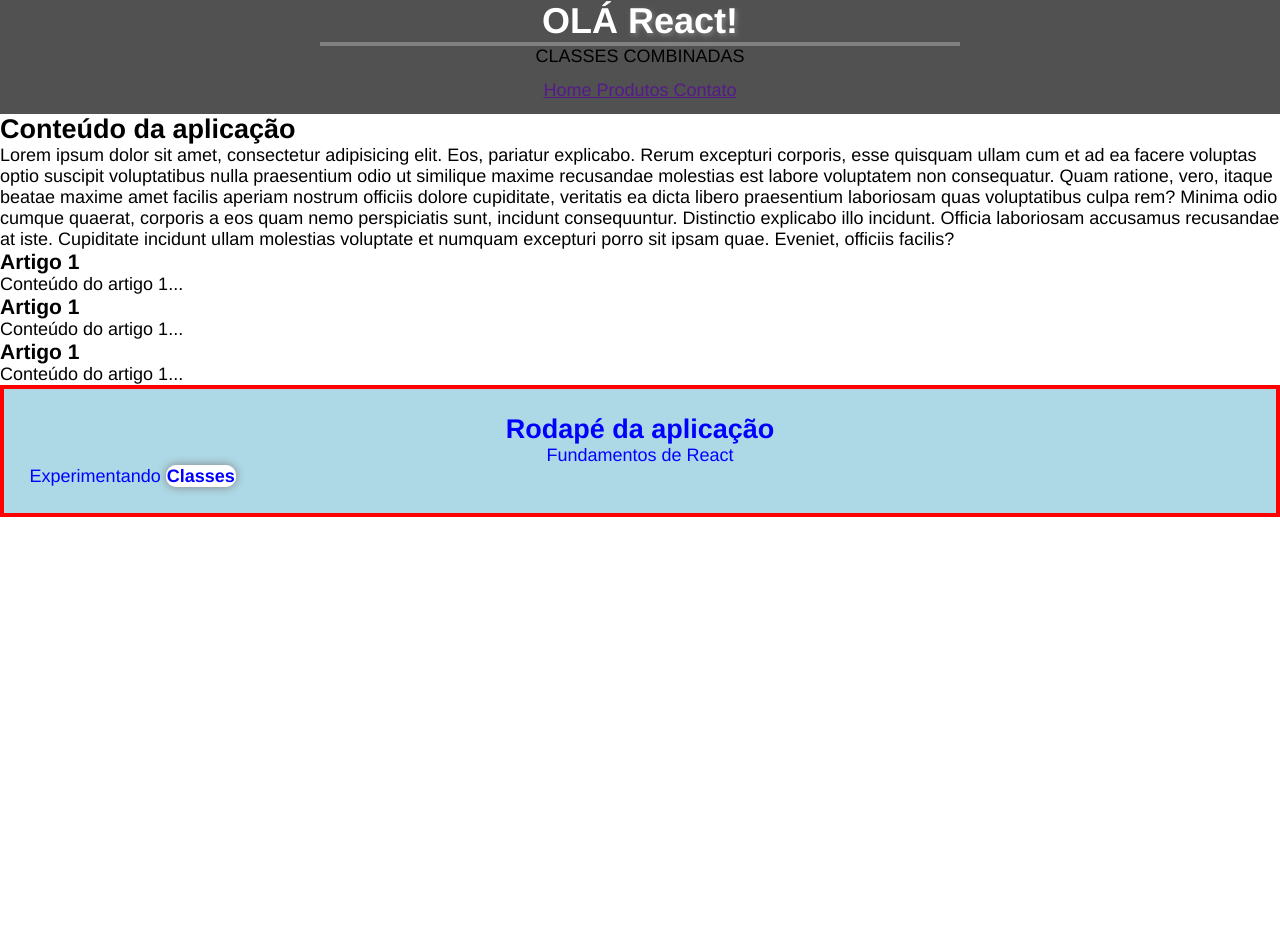
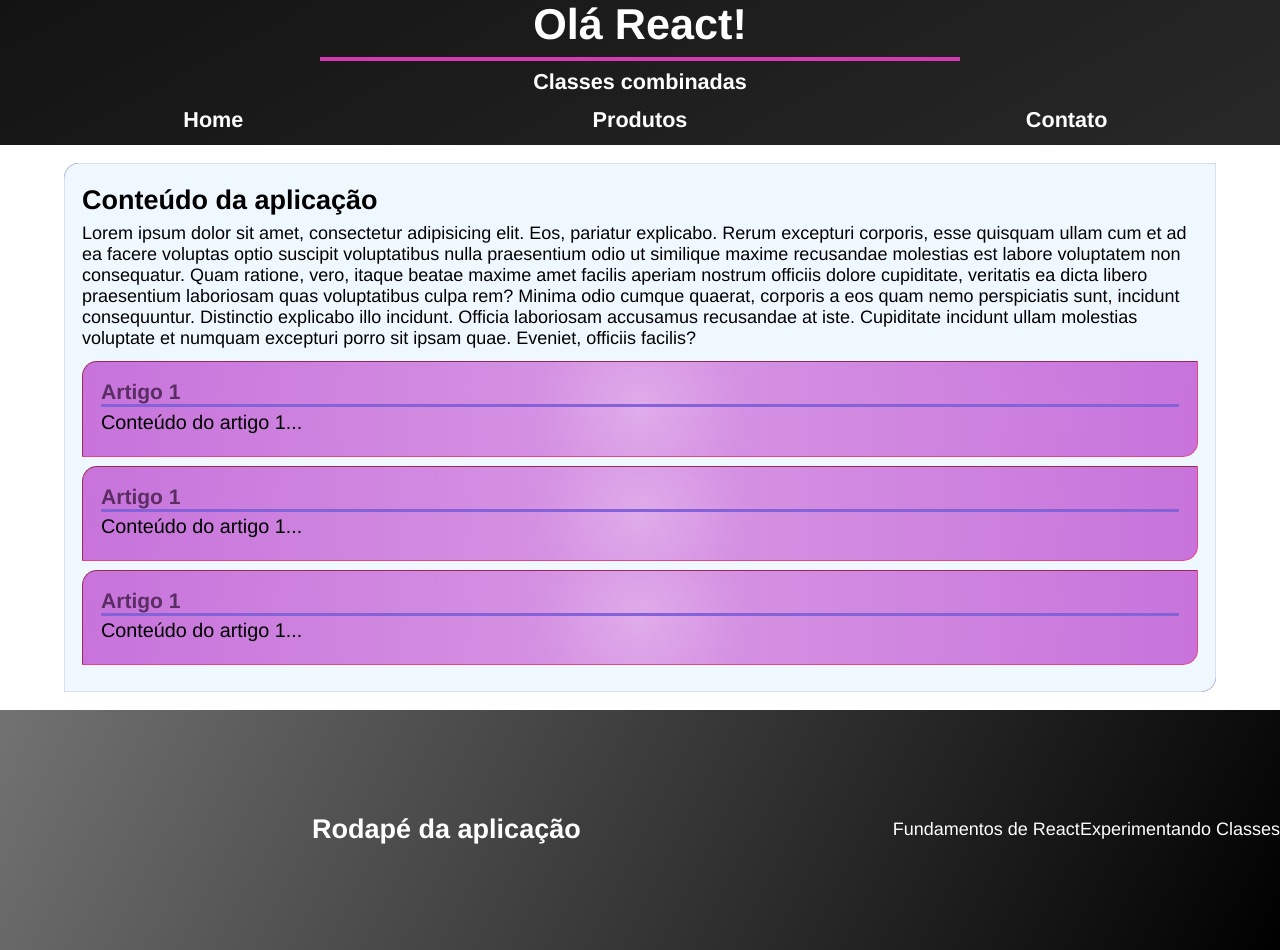
Before and after one commit to PhoenixFoxz/react-fundamentos, a React (Vite) app: page / in a window 1280 px wide. Before the commit the page ends 800 px from the top, so only its background shows below. Built offline with nearby package versions, Linux system fonts and the light colour scheme.

Commit message:
Conteúdo Sexta

```diff
--- a/package.json
+++ b/package.json
@@ -11,7 +11,8 @@
   },
   "dependencies": {
     "react": "^18.2.0",
-    "react-dom": "^18.2.0"
+    "react-dom": "^18.2.0",
+    "styled-components": "^6.1.1"
   },
   "devDependencies": {
     "@types/react": "^18.2.37",
--- a/src/components/Artigo.jsx
+++ b/src/components/Artigo.jsx
@@ -1,9 +1,11 @@
+import { StyledArtigo } from "../styles/styles.js";
+
 function Artigo() {
   return (
-    <article>
+    <StyledArtigo>
       <h3>Artigo 1</h3>
       <p>Conteúdo do artigo 1...</p>
-    </article>
+    </StyledArtigo>
   );
 }
 
--- a/src/components/Conteudo.jsx
+++ b/src/components/Conteudo.jsx
@@ -1,16 +1,16 @@
+import { StyledConteudo } from "../styles/styles.js";
 import Artigo from "./Artigo";
 
 function Conteudo() {
   return (
-    <main>
-      <section>
+    <StyledConteudo>
       <h2>Conteúdo da aplicação</h2>
       <p>
-          Lorem ipsum dolor sit amet, consectetur adipisicing elit. Eos,
-          pariatur explicabo. Rerum excepturi corporis, esse quisquam ullam cum
-          et ad ea facere voluptas optio suscipit voluptatibus nulla praesentium
-          odio ut similique maxime recusandae molestias est labore voluptatem
-          non consequatur. Quam ratione, vero, itaque beatae maxime amet facilis
+        Lorem ipsum dolor sit amet, consectetur adipisicing elit. Eos, pariatur
+        explicabo. Rerum excepturi corporis, esse quisquam ullam cum et ad ea
+        facere voluptas optio suscipit voluptatibus nulla praesentium odio ut
+        similique maxime recusandae molestias est labore voluptatem non
+        consequatur. Quam ratione, vero, itaque beatae maxime amet facilis
         aperiam nostrum officiis dolore cupiditate, veritatis ea dicta libero
         praesentium laboriosam quas voluptatibus culpa rem? Minima odio cumque
         quaerat, corporis a eos quam nemo perspiciatis sunt, incidunt
@@ -23,8 +23,7 @@ function Conteudo() {
       <Artigo />
       <Artigo />
       <Artigo />
-      </section>
-    </main>
+    </StyledConteudo>
   );
 }
 
--- a/src/components/Header.jsx
+++ b/src/components/Header.jsx
@@ -1,22 +1,16 @@
+import { StyledCabecalho } from "../styles/styles.js";
 import Menu from "./Menu";
 
 // Importação do módulo CSS como um objeto chamado estilos (o nome é a seu critério)
 
-import estilos from "./Header.module.css";
-
 function Header() {
   return (
-    <header className="corMenu">
-      <h1 className="centralizar corLetraMenu">
-        <span className={estilos["destaque-texto"]}>Olá </span>
-        <span className={estilos["sombra"]}>React!</span>
-      </h1>
+    <StyledCabecalho>
+      <h1>Olá React!</h1>
       <hr />
-      <p className={`${estilos["destaque-texto"]} centralizar`}>
-        Classes combinadas
-      </p>
+      <p>Classes combinadas</p>
       <Menu />
-    </header>
+    </StyledCabecalho>
   );
 }
 
--- a/src/components/Header.module.css
+++ /dev/null
@@ -1,22 +0,0 @@
-/* Header.css */
-
-/* Sombra de texto */
-.sombra {
-  text-shadow: gray 2px 2px 5px;
-}
-
-hr {
-  height: 4px;
-  border: none;
-  background-color: gray;
-  width: 50%;
-  margin: auto;
-}
-
-.destaque-texto {
-  text-transform: uppercase;
-}
-
-.separacao {
-  padding: 1%;
-}
--- a/src/components/Menu.jsx
+++ b/src/components/Menu.jsx
@@ -1,12 +1,12 @@
-import estilos from "./Header.module.css";
+import { StyledMenu } from "../styles/styles.js";
 
 function Menu() {
   return (
-    <nav className={`${estilos["separacao"]} centralizar`}>
+    <StyledMenu>
       <a href="">Home </a>
       <a href="">Produtos </a>
       <a href="">Contato</a>
-    </nav>
+    </StyledMenu>
   );
 }
 
--- a/src/components/Rodape.jsx
+++ b/src/components/Rodape.jsx
@@ -1,18 +1,12 @@
+import { StyledRodape } from "../styles/styles.js";
+
 function Rodape() {
-  const exemplosEstilos = {
-    backgroundColor: "lightblue",
-    padding: "2%",
-    color: "blue",
-    border: "solid 4px #f00",
-  };
   return (
-    <footer style={exemplosEstilos}>
-      <h2 style={{ textAlign: "Center" }}>Rodapé da aplicação</h2>
-      <p className="destaque-texto, centralizar">Fundamentos de React</p>
-      <p>
-        Experimentando <b className="sombra">Classes</b>
-      </p>
-    </footer>
+    <StyledRodape>
+      <h2>Rodapé da aplicação</h2>
+      <p>Fundamentos de React</p>
+      <p>Experimentando Classes</p>
+    </StyledRodape>
   );
 }
 
--- /dev/null
+++ b/src/styles/styles.js
@@ -0,0 +1,125 @@
+import styled from "styled-components";
+
+const StyledRodape = styled.footer`
+  background: rgb(115, 114, 114);
+  background: linear-gradient(
+    117deg,
+    rgba(115, 114, 114, 1) 0%,
+    rgba(0, 0, 0, 1) 100%
+  );
+  color: white;
+  height: 30vh;
+  display: flex;
+  justify-content: center;
+  align-items: center;
+
+  h2 {
+    margin: 10px auto;
+    text-align: center;
+  }
+`;
+
+const StyledConteudo = styled.main`
+  width: 90vw;
+  margin: 1rem auto;
+  background-color: aliceblue;
+  padding: 1rem;
+  box-shadow: darkblue 0 0 1px inset;
+  border-radius: 15px 0;
+  flex: 1;
+
+  h2,
+  p {
+    padding: 0.2rem 0;
+  }
+
+  @media screen and (min-width: 650px) {
+    .artigos {
+      margin: 10px auto;
+      display: flex;
+      justify-content: space-around;
+      align-items: center;
+
+      & article {
+        width: 32%;
+      }
+    }
+  }
+`;
+
+const StyledMenu = styled.nav`
+  height: 50px;
+  display: flex;
+  justify-content: space-around;
+  align-items: center;
+
+  a {
+    text-decoration: none;
+    color: white;
+    width: 30%;
+    height: 40px;
+    display: flex;
+    align-items: center;
+    justify-content: center;
+    transition: transform 100ms;
+
+    /* & -> referência ao
+  seletor pai (a) */
+    &:hover {
+      background-color: #d126e0;
+      border-radius: 15px;
+      color: #f5e3f8;
+      transform: scale(1.05);
+    }
+  }
+`;
+
+const StyledArtigo = styled.article`
+  background: rgb(224, 172, 234);
+  background: radial-gradient(
+    circle,
+    rgba(224, 172, 234, 1) 0%,
+    rgba(212, 144, 226, 1) 19%,
+    rgba(199, 115, 219, 1) 100%
+  );
+  padding: 1rem;
+  margin: 0.5rem 0;
+
+  border-radius: 15px 0;
+  border: inset #eb418a 1px;
+
+  h3 {
+    /* color: #3f2875fb; */
+    color: #5a2e64;
+    border-bottom: solid #8662d8;
+  }
+
+  p {
+    font-size: 1.1rem;
+  }
+`;
+
+const StyledCabecalho = styled.header`
+  background: rgb(97, 97, 97);
+  background: linear-gradient(332deg, #292828 0%, rgba(19, 19, 19, 1) 100%);
+  color: white;
+  font-size: 1.2rem;
+  font-weight: bold;
+  text-align: center;
+
+  hr {
+    width: 50%;
+    background-color: #d43bb3;
+    border: none;
+    height: 4px;
+    margin: 8px auto;
+  }
+`;
+
+export {
+  StyledRodape,
+  StyledConteudo,
+  StyledMenu,
+  StyledArtigo,
+  StyledCabecalho,
+};
```
Also changed, not shown: 2 other files (tests, documents, lock files or other folders). Lines whose indentation alone changed are shown as unchanged.
